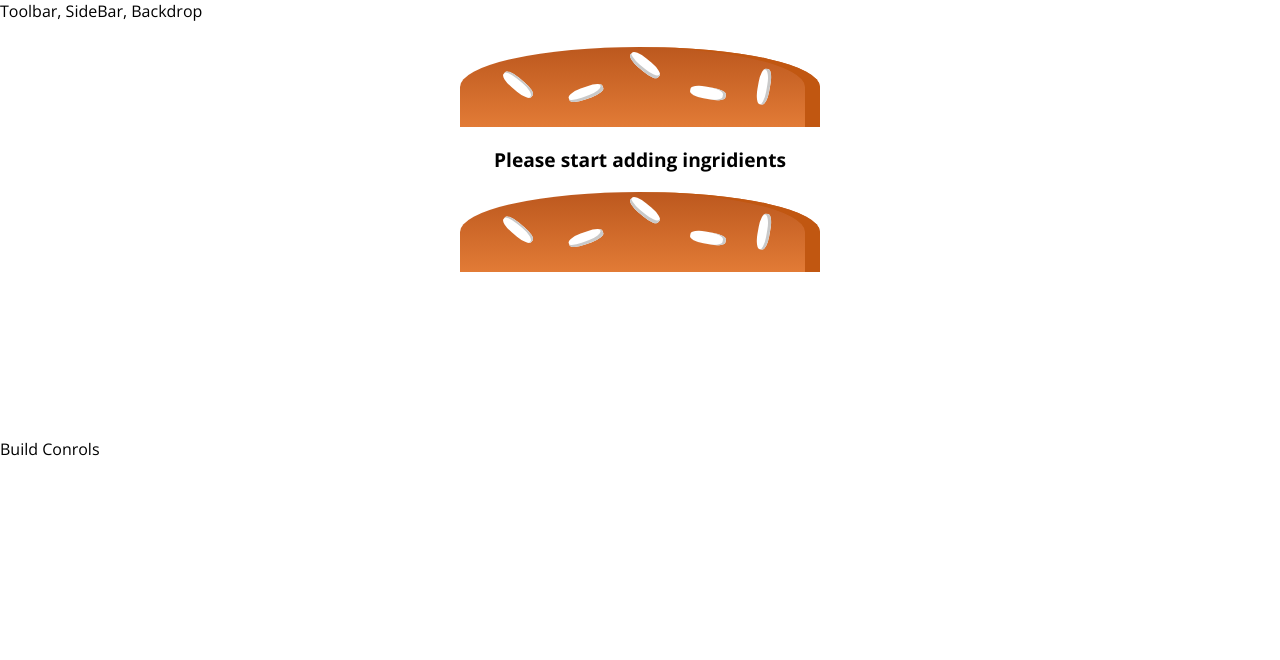
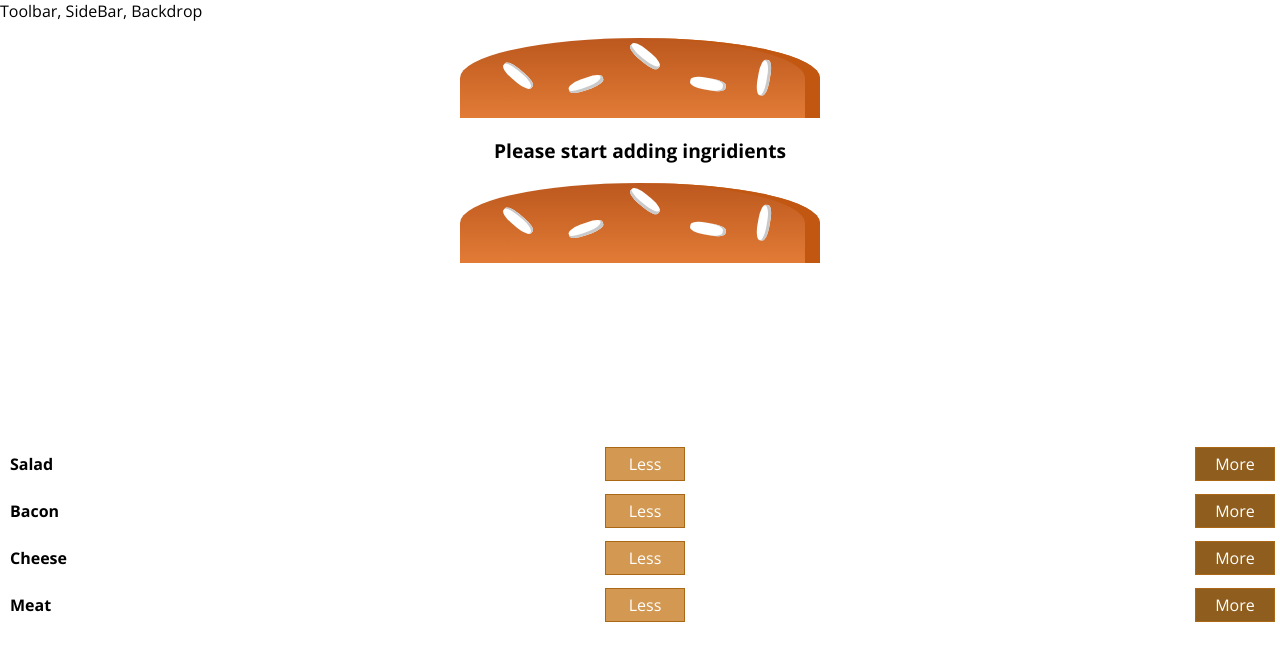
Before and after one commit to dayanapanova/burger-builder, a React app: page / in a window 1280 px wide. Shown: the top 660 px of the page. Built offline with nearby package versions, Linux system fonts and the light colour scheme.

Commit message:
making build control styles and ouputting them

```diff
--- /dev/null
+++ b/src/components/Burger/BuildControls/BuildControl/BuildControl/BuildControl.js
@@ -0,0 +1,12 @@
+import React from 'react';
+import classes from './BuildControl.css'
+
+const buildControl = (props) => (
+        <div className={classes.BuildControl}>
+            <div className={classes.Label}>{props.label}</div>
+            <button className={classes.Less}>Less</button>
+            <button className={classes.More}>More</button>
+        </div>
+)
+
+export default buildControl;
--- a/src/components/Burger/BuildControls/BuildControls.css
+++ b/src/components/Burger/BuildControls/BuildControl/BuildControls.css
@@ -4,7 +4,7 @@
     display: flex;
     flex-flow: column;
     align-items: center;
-    box-shadow: 0, 2px, 1px #ccc;
+    box-shadow: 0 2px 1px #ccc;
     margin: auto;
-    padding: 10px 0
+    padding: 10px 0;
 }
--- /dev/null
+++ b/src/components/Burger/BuildControls/BuildControl/BuildControls.js
@@ -0,0 +1,21 @@
+import React from 'react'
+import BuildControl from './BuildControl/BuildControl'
+import classes from './BuildControls.css'
+
+const controls = [
+    {label:'Salad', type:'salad'},
+    {label:'Bacon', type:'bacon'},
+    {label:'Cheese', type:'cheese'},
+    {label:'Meat', type:'meat'}
+]
+
+const buildControls = (props) => (
+    <div className={classes.buildControls}>
+        {controls.map(ctrl => (
+            <BuildControl key={ctrl.label} label={ctrl.label}/>
+        ))}
+
+    </div>
+)
+
+export default buildControls;
--- a/src/components/Burger/Burger.css
+++ b/src/components/Burger/Burger.css
@@ -2,7 +2,6 @@
     width: 100%;
     margin: auto;
     height: 250px;
-    overflow: scroll;
     text-align: center;
     font-weight: bold;
     font-size: 1.2rem;
--- a/src/components/Burger/Burger.js
+++ b/src/components/Burger/Burger.js
@@ -4,7 +4,6 @@
 
 
 const burger = (props) => {
-    console.log(typeof props.ingridients)
     let transformedIngridients = Object.keys(props.ingridients)
     .map(igKey => {
         return [...Array(props.ingridients[igKey])].map((_, i) => {
--- a/src/containers/BurgerBuilder/BurgerBuilder.js
+++ b/src/containers/BurgerBuilder/BurgerBuilder.js
@@ -1,6 +1,7 @@
 import React, { Component } from 'react';
 import Auxilliary from '../../hoc/Auxilliary'
 import Burger from '../../components/Burger/Burger'
+import BuildControls from '../../components/Burger/BuildControls/BuildControl/BuildControls'
 
 class BurgerBuilder extends Component {
     state = {
@@ -12,10 +13,10 @@
         }
     }
     render() {
-        return(
+        return (
             <Auxilliary>
                 <Burger ingridients={this.state.ingridients}/>
-                <div>Build Conrols</div>
+                <BuildControls/>
             </Auxilliary>
         )
     }
```
Also changed, not shown: src/components/Burger/BuildControls/BuildControl/BuildControl.js (deleted, +0 -12 lines), src/components/Burger/BuildControls/BuildControls.js (deleted, +0 -15 lines), src/components/Burger/BuildControls/BuildControl/BuildControl/BuildControl.css (line endings or trailing spaces).
